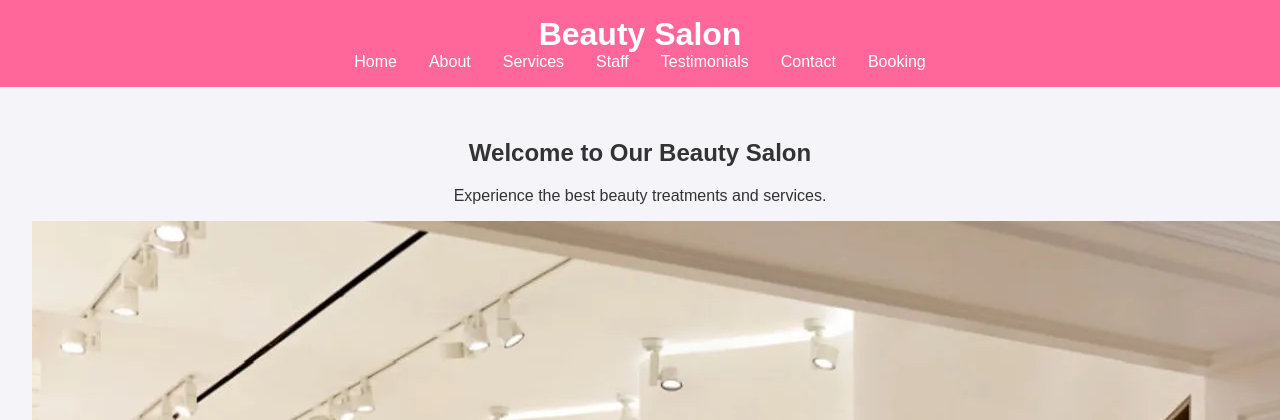
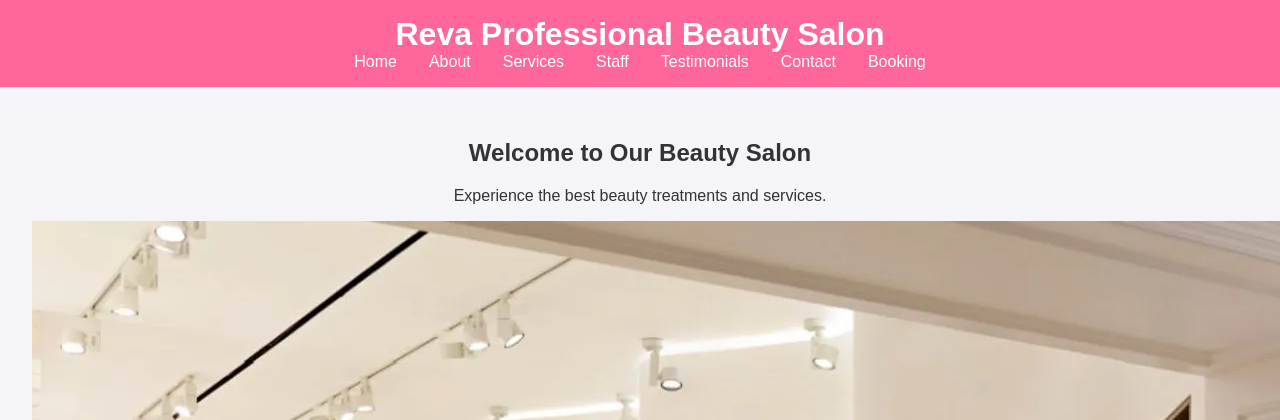
Before and after one commit to adiiti09/schoolproject, a Flask app: page / in a window 1280 px wide; the page is wider, and only the part inside the window is pictured. Shown: the top 420 px of that part. Run offline with Flask 3, Linux system fonts and the light colour scheme.

Commit message:
changes done

```diff
--- a/templates/base.html
+++ b/templates/base.html
@@ -8,7 +8,7 @@
 </head>
 <body>
     <header>
-        <h1>Beauty Salon</h1>
+        <h1>Reva Professional Beauty Salon</h1>
         <nav>
             <ul>
                 <li><a href="{{ url_for('index') }}">Home</a></li>
```
Also changed, not shown: app.py (line endings or trailing spaces), templates/booking.html (line endings or trailing spaces), templates/index.html (line endings or trailing spaces).
